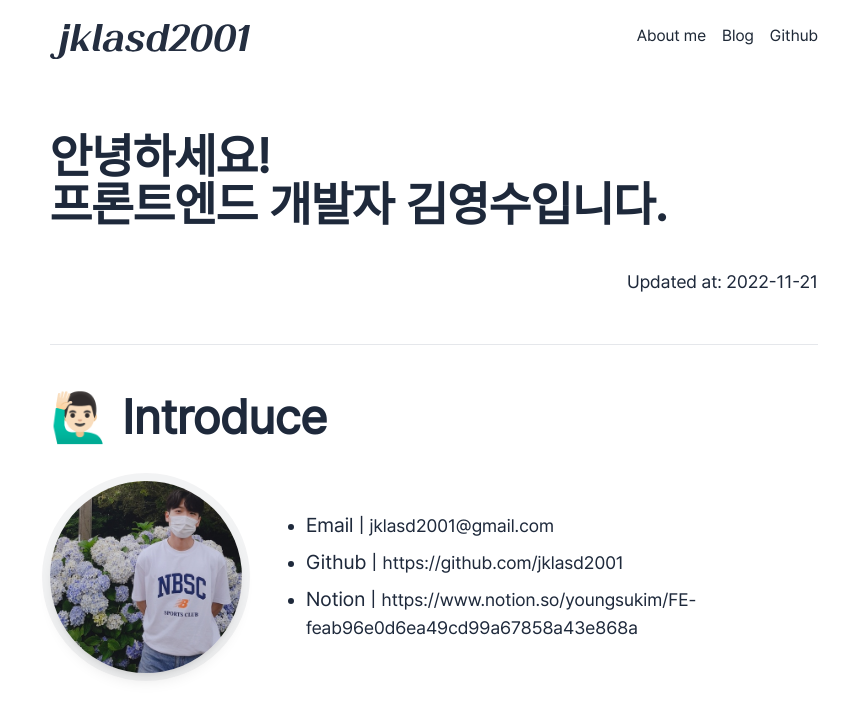
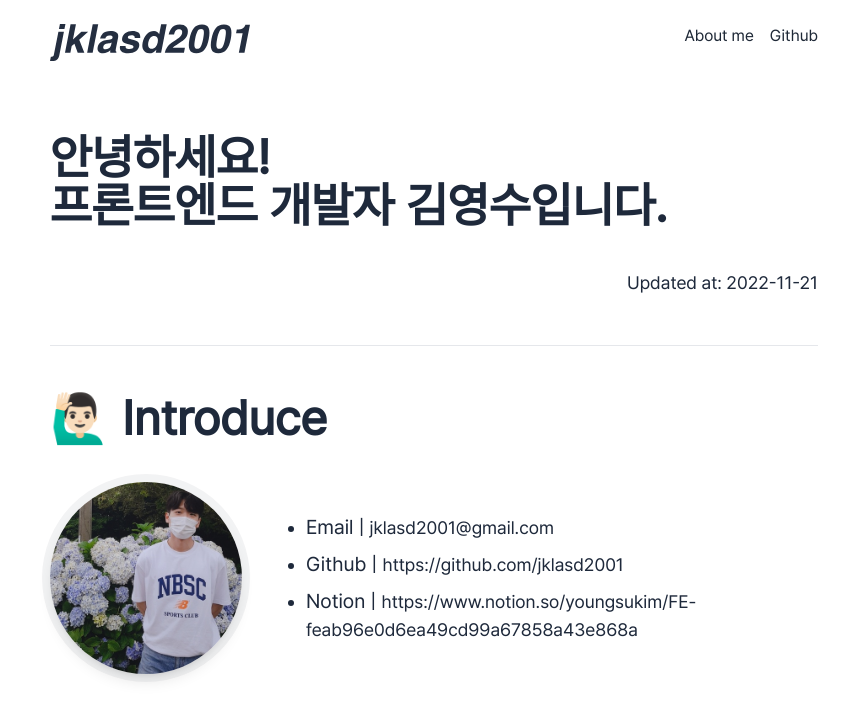
Before and after one commit to jklasd2001/my-blog, a Gatsby site: page / in a window 1280 px wide. Shown: the top 718 px of the page, without its empty margins (206-1055 px from the left). Built offline with nearby package versions, Linux system fonts and the light colour scheme; Gatsby itself is replaced by a stand-in of ours.

Commit message:
feat; Header, Seo Props Type 추가

```diff
--- a/src/components/Header/Header.tsx
+++ b/src/components/Header/Header.tsx
@@ -1,8 +1,8 @@
 import { Link } from 'gatsby'
 
-import Logo from '../../assets/images/logo2.svg'
+import Logo from '../../assets/images/logo1.svg'
 
-export const Header = ({ siteTitle }: { siteTitle?: string }) => (
+export const Header = () => (
   <header className="flex py-6 border-b-slate-200">
     <Link to="/">
       <Logo className="w-[200px]" />
@@ -10,11 +10,8 @@ export const Header = ({ siteTitle }: { siteTitle?: string }) => (
 
     <nav className="text-white ml-auto">
       <ul className="flex gap-4">
-        <Link to="/resume" className="text-gray-800">
+        <Link to="/" className="text-gray-800">
           About me
-        </Link>
-        <Link to="/blog" className="text-gray-800">
-          Blog
         </Link>
         <Link to="https://github.com/jklasd2001" className="text-gray-800">
           Github
--- a/src/pages/using-ssr.tsx
+++ b/src/pages/using-ssr.tsx
@@ -1,5 +1,3 @@
-import * as React from 'react'
-
 import { Link } from 'gatsby'
 
 import { Layout, Seo } from 'src/components'
```
Also changed, not shown: src/components/Seo/Seo.tsx (+9 -2 lines).
